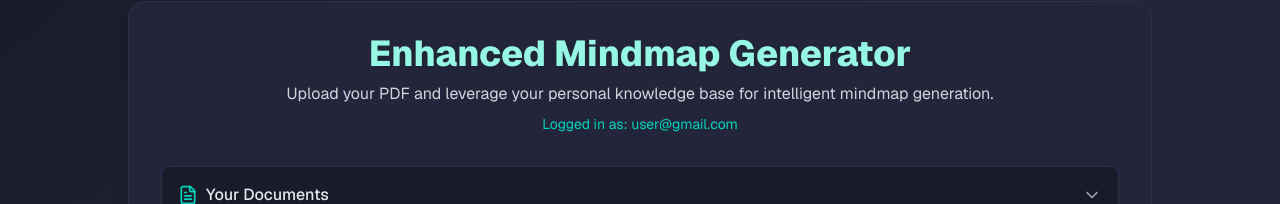
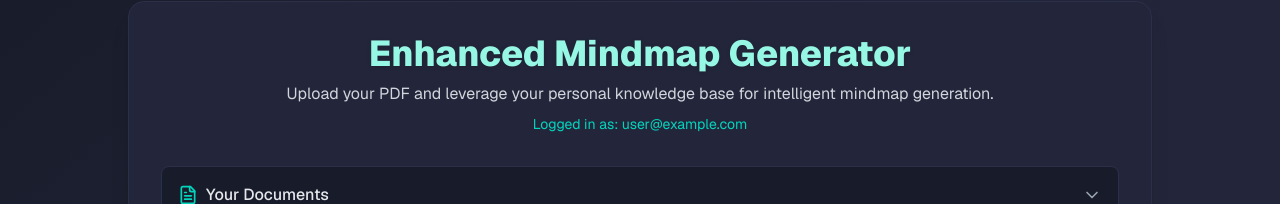
Before and after one commit to Pranay50x/Warp_hack, a Next.js app: page /mindmap in a window 1280 px wide. Shown: the part 96-300 px from the top of the page. Built offline with nearby package versions, Linux system fonts and the light colour scheme; no server answers; sample sign-in values are in the browser's storage.

Commit message:
Update page.tsx

```diff
--- a/src/app/mindmap/page.tsx
+++ b/src/app/mindmap/page.tsx
@@ -2,6 +2,7 @@
 import { useState, ChangeEvent, useEffect } from "react";
 import { Upload, Brain, Search, FileText, Database, Plus, BookOpen, ChevronDown, ChevronUp } from "lucide-react";
 import { useRouter } from "next/navigation";
+import { useSession } from "next-auth/react";
 import Navigation from "../../components/Navigation";
 import KnowledgeBaseQuery from "../../components/KnowledgeBaseQuery";
 import UserDocuments from "../../components/UserDocuments";
@@ -19,17 +20,8 @@ const QUERY_SUGGESTIONS = [
   { value: "theories", label: "Theories", description: "Focus on theoretical concepts and frameworks" },
 ];
 
-// Mock user object - replace with your actual user state
-const useUser = () => {
-  return {
-    user: {
-      email: "user@gmail.com", // Example email
-    },
-    isLoaded: true,
-  };
-};
-
 export default function MindmapUploadPage() {
+  const { data: session, status } = useSession();
   const [file, setFile] = useState<File | null>(null);
   const [query, setQuery] = useState("all");
   const [customQuery, setCustomQuery] = useState("");
@@ -41,15 +33,16 @@ export default function MindmapUploadPage() {
   const [showKnowledgeBase, setShowKnowledgeBase] = useState(false);
   const [showUserDocuments, setShowUserDocuments] = useState(false);
   const [selectedDocument, setSelectedDocument] = useState<string | null>(null);
-  const { user, isLoaded } = useUser(); // Use the mock user hook
   const [userId, setUserId] = useState("");
   const router = useRouter();
 
   useEffect(() => {
-    if (isLoaded && user) {
-      setUserId(user.email);
+    if (status === "authenticated" && session?.user?.email) {
+      setUserId(session.user.email);
+    } else if (status === "unauthenticated") {
+      router.replace("/auth");
     }
-  }, [isLoaded, user]);
+  }, [status, session, router]);
 
   const handleFileChange = (e: ChangeEvent<HTMLInputElement>) => {
     if (e.target.files && e.target.files.length > 0) {
@@ -178,7 +171,7 @@ export default function MindmapUploadPage() {
             <p className="text-gray-300">
               Upload your PDF and leverage your personal knowledge base for intelligent mindmap generation.
             </p>
-            {isLoaded && userId && <p className="text-sm text-teal-400 mt-2">Logged in as: {userId}</p>}
+            {status === "authenticated" && userId && <p className="text-sm text-teal-400 mt-2">Logged in as: {userId}</p>}
           </header>
 
           <section>
```
